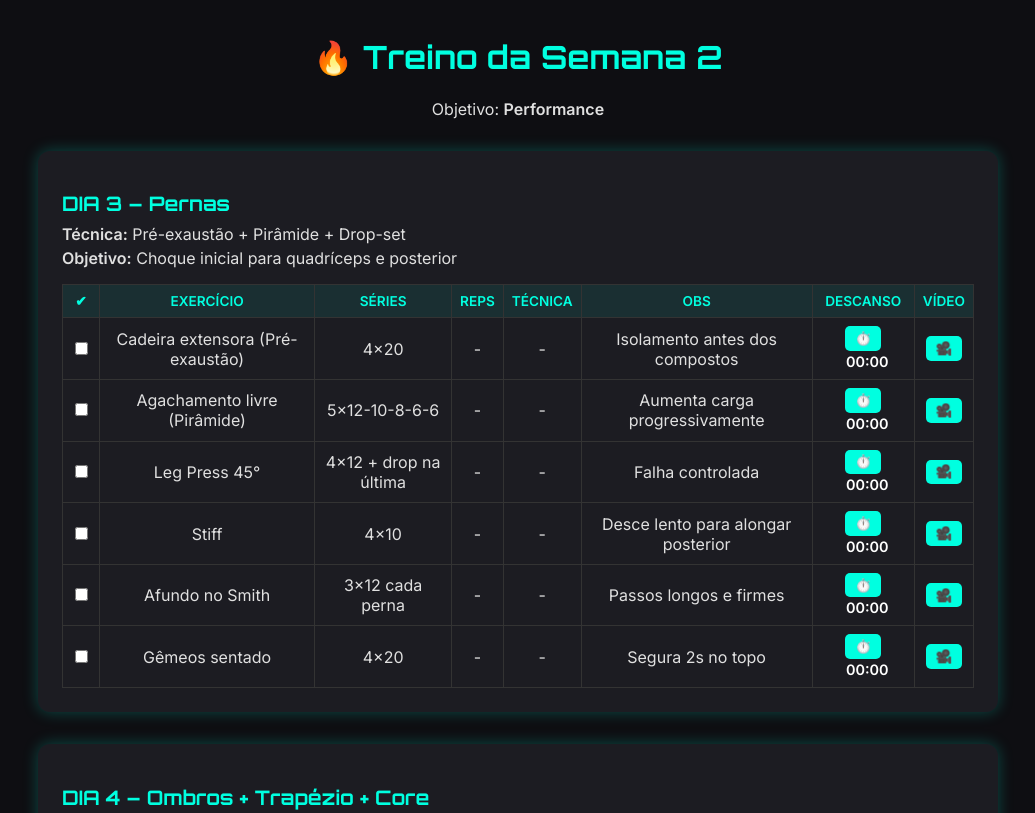
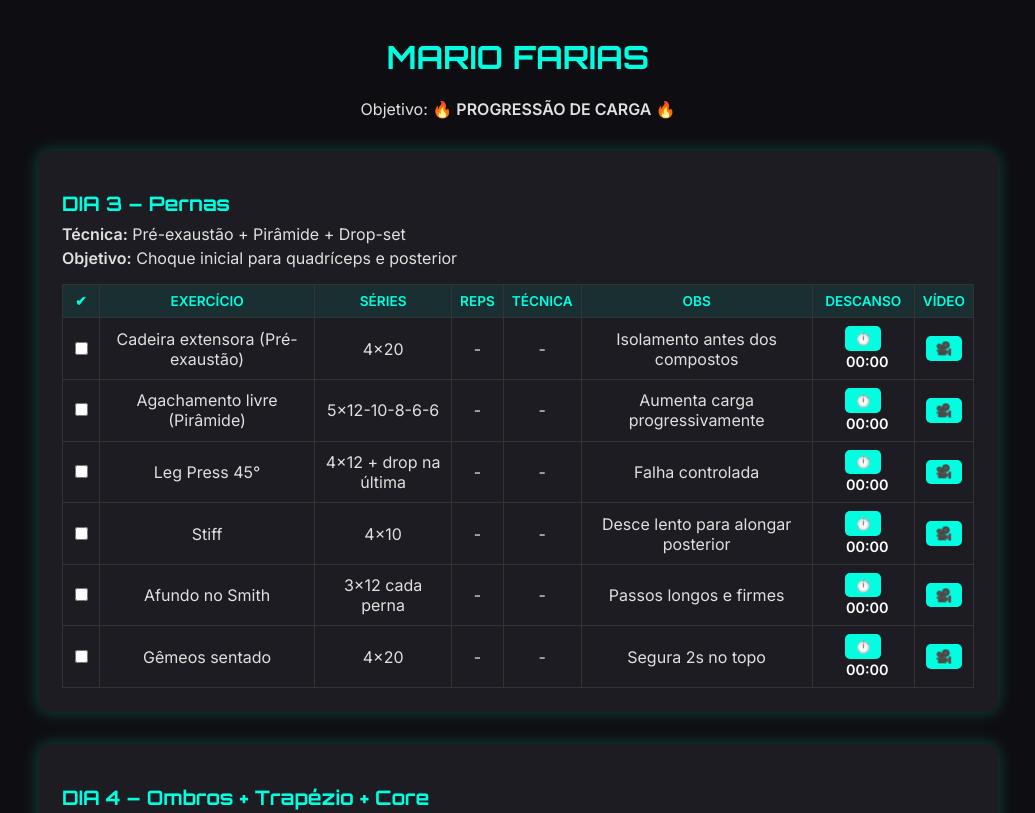
Before and after one commit to MarioFariasDev/MarioFarias, a plain HTML site: page index.html in a window 1280 px wide. Shown: the top 813 px of the page, without its empty margins (122-1157 px from the left). Drawn offline with Linux system fonts and the light colour scheme.

Commit message:
Update index.html

```diff
--- a/index.html
+++ b/index.html
@@ -10,8 +10,8 @@
 <body>
 <div class="container">
     <header>
-        <h1>🔥 Treino da Semana 2</h1>
-        <p>Objetivo: <strong>Performance</strong></p>
+        <h1>MARIO FARIAS</h1>
+        <p>Objetivo: <strong>🔥 PROGRESSÃO DE CARGA 🔥</strong></p>
     </header>
 
     <main id="treinoContainer">
```
